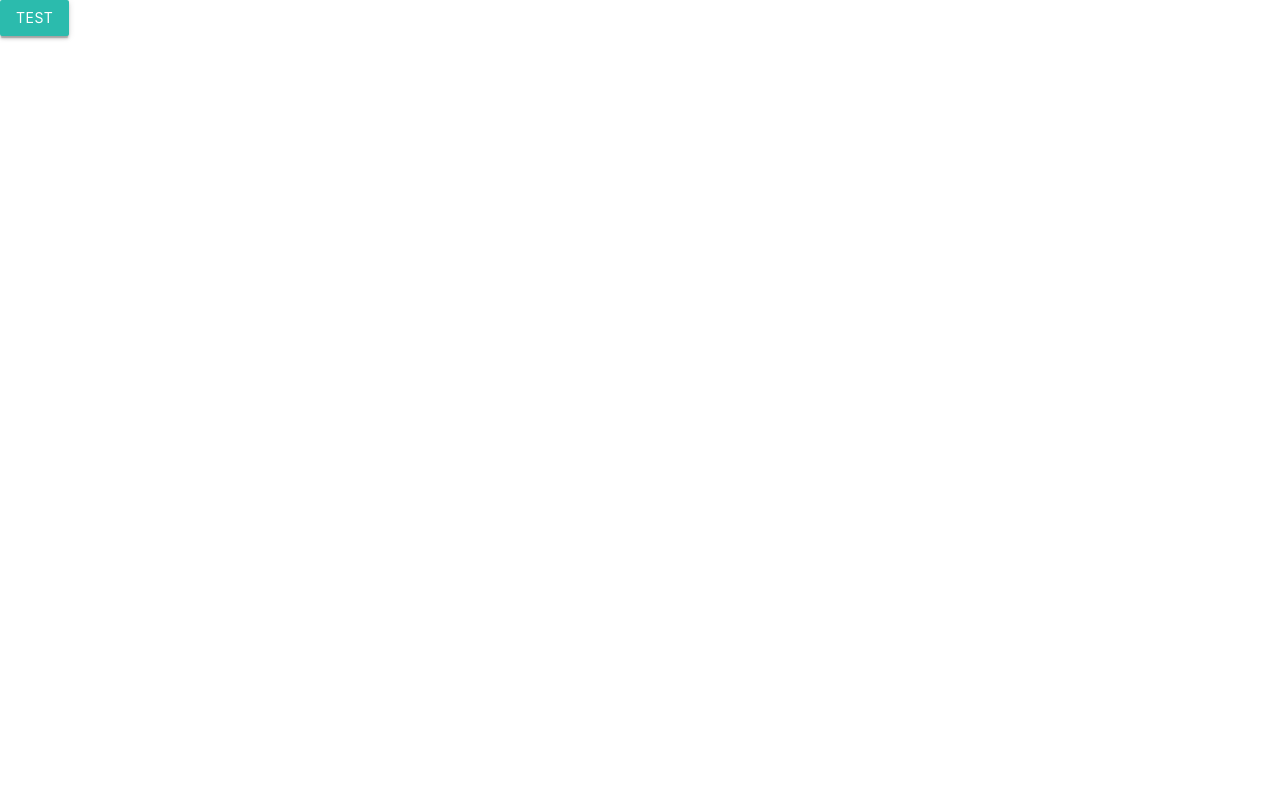
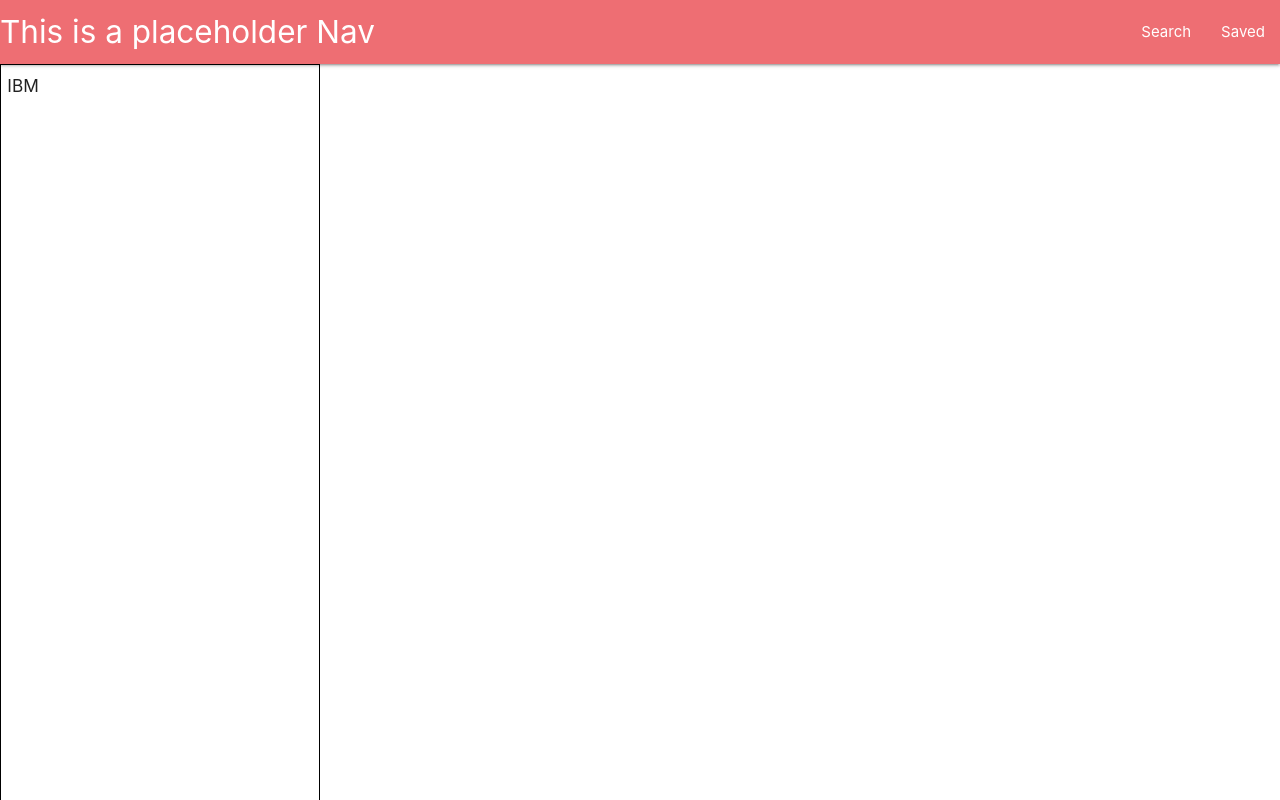
Before and after one commit to asmaa-aboasha/MoneyVestor, a React (Create React App) app in the folder client/: page /trade in a window 1280 px wide. Shown: the top 800 px of the page. Built offline with nearby package versions, Linux system fonts and the light colour scheme.

Commit message:
stock portfolio under construction

```diff
--- a/client/package.json
+++ b/client/package.json
@@ -4,6 +4,7 @@
   "proxy": "http://localhost:3001/",
   "private": true,
   "dependencies": {
+    "@nivo/line": "^0.64.0",
     "@testing-library/jest-dom": "^5.11.5",
     "@testing-library/react": "^11.1.1",
     "@testing-library/user-event": "^12.2.0",
--- a/client/src/App.js
+++ b/client/src/App.js
@@ -2,6 +2,7 @@ import React from 'react';
 import VirtualMarket from './pages/VirtualMarket/VirtualMarket';
 import Home from './pages/Home/Home';
 import NoMatch from './pages/NoMatch';
+import { Navbar, NavItem, Icon } from 'react-materialize';
 import { BrowserRouter as Router, Route, Switch } from "react-router-dom";
 
 
@@ -9,6 +10,31 @@ function App() {
   return (
     <Router>
       <div>
+        <Navbar
+          alignLinks="right"
+          brand={<a className="brand-logo" href="/">This is a placeholder Nav</a>}
+          id="mobile-nav"
+          menuIcon={<Icon>menu</Icon>}
+          options={{
+            draggable: true,
+            edge: 'left',
+            inDuration: 250,
+            onCloseEnd: null,
+            onCloseStart: null,
+            onOpenEnd: null,
+            onOpenStart: null,
+            outDuration: 200,
+            preventScrolling: true
+          }}
+        >
+          <NavItem href="/">
+            Search
+            </NavItem>
+          <NavItem href="/saved">
+            Saved
+          </NavItem>
+
+        </Navbar>
         <Switch>
           <Route exact path="/" component={Home} />
           <Route exact path="/trade" component={VirtualMarket} />
--- /dev/null
+++ b/client/src/components/MarketComponents/Chart/Chart.js
@@ -0,0 +1,10 @@
+import React from 'react';
+import styles from './chart.module.css';
+
+const Chart = () =>{
+    return (
+        <div className={styles.test}>chart</div>
+    )
+}
+
+export default Chart;
--- /dev/null
+++ b/client/src/components/MarketComponents/Chart/chart.module.css
@@ -0,0 +1,3 @@
+.test{
+    color: red;
+}
--- /dev/null
+++ b/client/src/components/MarketComponents/Portfolio/Portfolio.js
@@ -0,0 +1,31 @@
+import React from 'react';
+import PortfolioItem from './PortfolioItem/PortfolioItem';
+import 'materialize-css';
+import { Row, Col, Button } from 'react-materialize';
+import styles from './portfolio.module.css';
+
+const Portfolio = (props) =>{
+    let portfolio;
+    if(props.portfolio.length){
+        portfolio = (
+            props.portfolio.map( item => {
+                return(
+                    <PortfolioItem
+                        stockId={item.stockId}/>
+                )
+            })
+        )
+    }
+    else{
+        portfolio = (
+            <div>Buy some stocks to get started!</div>
+        )
+    }
+    return(
+        <Col s={3} className={styles.portfolio}>
+            {portfolio}
+        </Col>
+    )
+}
+
+export default Portfolio;
--- /dev/null
+++ b/client/src/components/MarketComponents/Portfolio/PortfolioItem/PortfolioItem.js
@@ -0,0 +1,16 @@
+import React from 'react';
+import 'materialize-css';
+import { Row, Col, Button } from 'react-materialize';
+
+
+const PortfolioItem = (props) => {
+    return (
+        <Row className='portfolio-item'>
+            <Col s={12} className='ticker'>
+                <h6>{ props.stockId}</h6>
+            </Col>
+        </Row>
+    )
+}
+
+export default PortfolioItem;
--- /dev/null
+++ b/client/src/components/MarketComponents/Portfolio/portfolio.module.css
@@ -0,0 +1,5 @@
+.portfolio{
+    border: 1px solid black;
+    height: 100em;
+    padding: 0 !important;
+}
--- a/client/src/pages/VirtualMarket/VirtualMarket.js
+++ b/client/src/pages/VirtualMarket/VirtualMarket.js
@@ -1,21 +1,42 @@
-import React from 'react';
+import React, { useState, useEffect } from 'react';
+import Portfolio from '../../components/MarketComponents/Portfolio/Portfolio';
+import Chart from '../../components/MarketComponents/Chart/Chart';
 import API from '../../utils/StockAPI/API';
-import { Button } from 'react-materialize';
+import { Row, Col, Button } from 'react-materialize';
 import 'materialize-css';
+import './virtualmarket.css';
 
 const VirtualMarket = () => {
-    const testEndpoint = () => {
-        API.getStocks().then(res => {
-            console.log(res)
-        }).catch(err => console.log(err))
+    const [userObj, setUser] = useState({
+        name: '',
+        portfolio: [],
+        funds: 0,
+        position: 0
+    })
+
+    useEffect(() => {
+        getUserData();
+    }, []);
+
+    const getUserData = () => {
+        const res = API.getUser()
+        setUser({
+            name: res.name,
+            portfolio: res.portfolio,
+            funds: res.funds,
+            position: res.position
+        })
     }
+
     return (
-        <div>
-            <Button
-                onClick={() => testEndpoint()}>
-                    Test
-            </Button>
-        </div>
+        <React.Fragment>
+            <Row>
+                <Portfolio portfolio={userObj.portfolio} />
+            </Row>
+
+
+
+        </React.Fragment>
     )
 }
 
--- /dev/null
+++ b/client/src/pages/VirtualMarket/virtualmarket.css
@@ -0,0 +1,16 @@
+.row{
+    width: 100%;
+    margin: 0 !important;
+}
+.col{
+    margin:0 !important;
+}
+.portfolio-item{
+    width:100%;
+    padding-left: 0% !important;
+}
+
+.ticker{
+    padding-left: 2% !important;
+    padding-right: 2% !important;
+}
--- a/client/src/utils/StockAPI/API.js
+++ b/client/src/utils/StockAPI/API.js
@@ -2,7 +2,7 @@ import axios from "axios";
 
 const API = {
     //setting up dummy API to build virtual market
-    getUserPortfolio: function () {
+    getUser: function () {
         const d = new Date("2020-11-08")
         const dummyUser = {
             name: 'Logan Walker',
@@ -940,6 +940,8 @@ const API = {
                 }
             }
         }
+
+        return dummyData;
     }
 };
 
```
Also changed, not shown: 1 other file (tests, documents, lock files or other folders).
